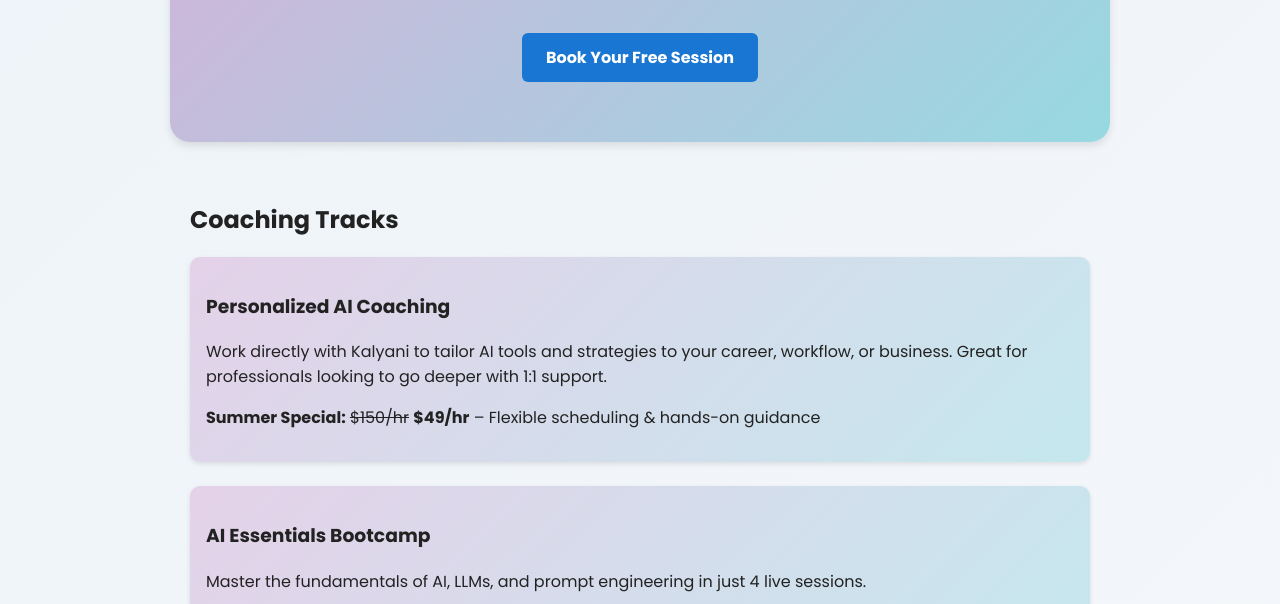
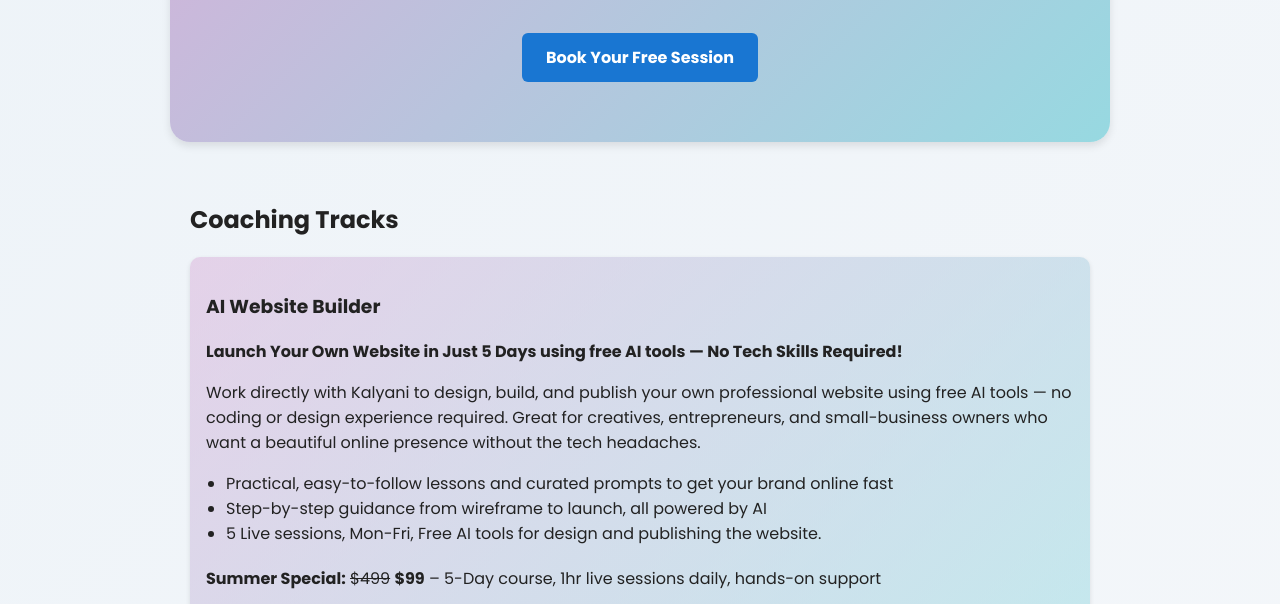
Before and after one commit to ezaillc/website, a plain HTML site: page AITraining.html in a window 1280 px wide. Shown: the part 348-952 px from the top of the page. Drawn offline with Linux system fonts and the light colour scheme.

Commit message:
Update AITraining.html

```diff
--- a/AITraining.html
+++ b/AITraining.html
@@ -1,3 +1,4 @@
+
 <!DOCTYPE html>
 <html lang="en">
 <head>
@@ -120,7 +121,21 @@
 
   <section>
   <h2>Coaching Tracks</h2>
-<div class="track">
+
+  <div class="track">
+  <h3>AI Website Builder</h3>
+  <p><strong>Launch Your Own Website in Just 5 Days using free AI tools — No Tech Skills Required!</strong></p>
+  <p>Work directly with Kalyani to design, build, and publish your own professional website using free AI tools — no coding or design experience required. Great for creatives, entrepreneurs, and small-business owners who want a beautiful online presence without the tech headaches.</p>
+  <ul>
+    <li>Practical, easy-to-follow lessons and curated prompts to get your brand online fast</li>
+    <li>Step-by-step guidance from wireframe to launch, all powered by AI</li>
+    <li>5 Live sessions, Mon-Fri, Free AI tools for design and publishing the website.</li>
+  </ul>
+  <p style="margin-top:20px;"><strong>Summer Special:</strong> <del>$499</del> <strong>$99</strong>  – 5-Day course,  1hr live sessions daily, hands-on support</p>
+</div>
+
+
+  <div class="track">
   <h3>Personalized AI Coaching</h3>
   <p>Work directly with Kalyani to tailor AI tools and strategies to your career, workflow, or business. Great for professionals looking to go deeper with 1:1 support.</p>
   <p><strong>Summer Special:</strong> <del>$150/hr</del> <strong>$49/hr</strong> – Flexible scheduling & hands-on guidance</p>
@@ -161,6 +176,7 @@
 
       <label for="track">Coaching Track Interested In:</label>
       <select id="track" name="track" class="form-field">
+        <option value="AI Website Builder">AI Website Builder</option>
         <option value="Personalized AI Coaching">Personalized AI Coaching</option>
         <option value="AI Essentials Bootcamp">AI Essentials Bootcamp</option>
         <option value="Copilot Power User Track">Copilot Power User Track</option>
@@ -190,16 +206,5 @@
       }
     </style>
   </section>
-  <!--
-<div id="modal-placeholder"></div>
-<script>
-  fetch("contact-modal.html")
-    .then(response => response.text())
-    .then(html => {
-      document.getElementById("modal-placeholder").innerHTML = html;
-    });
-</script>
-<script src="modal.js"></script>
--->
 </body>
 </html>
```
